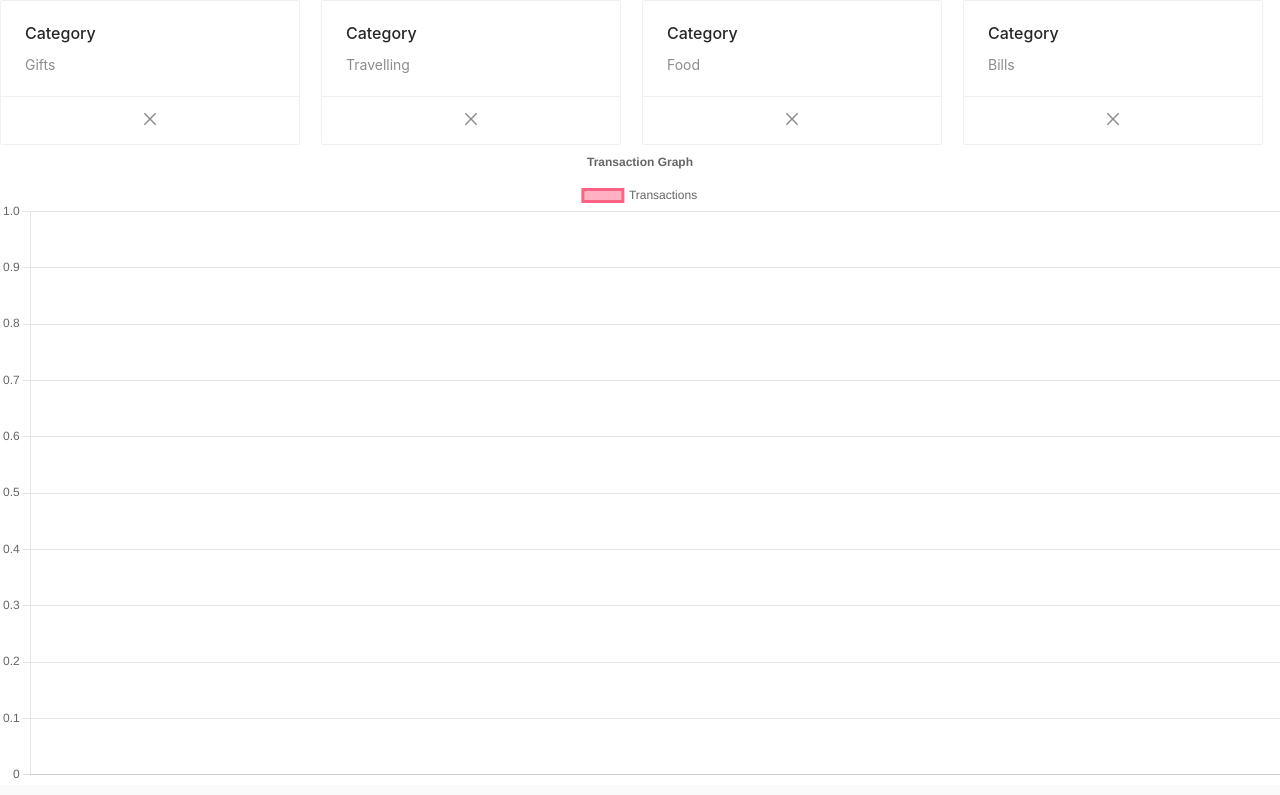
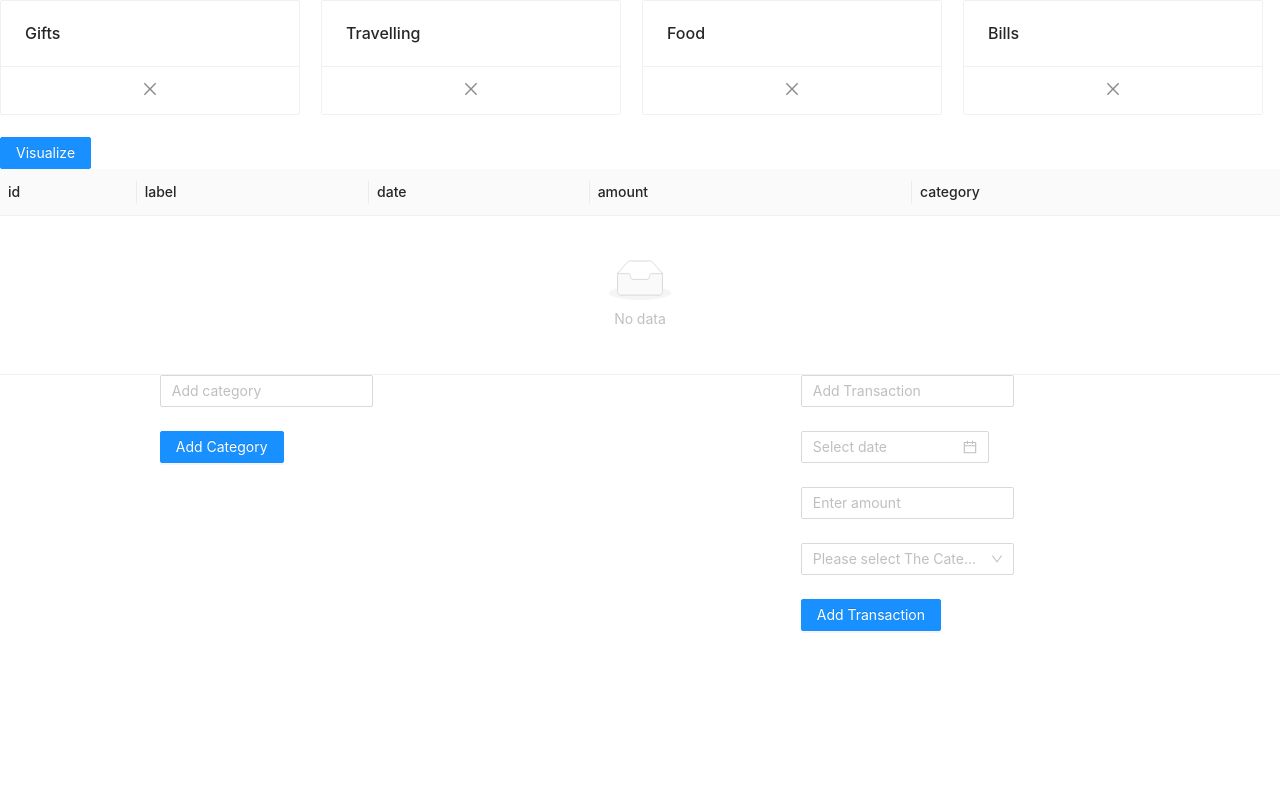
Before and after one commit to datasapiens/expense-app, a React (Create React App) app: page / in a window 1280 px wide. Shown: the top 795 px of the page. Built offline with nearby package versions, Linux system fonts and the light colour scheme.

Commit message:
- remove categories

```diff
--- a/package.json
+++ b/package.json
@@ -19,6 +19,7 @@
     "react-chartjs-2": "^4.0.0",
     "react-dom": "^17.0.2",
     "react-redux": "^7.2.6",
+    "react-router-dom": "^6.1.1",
     "react-scripts": "5.0.0",
     "typescript": "^4.5.4",
     "web-vitals": "^2.1.2"
--- a/src/App.tsx
+++ b/src/App.tsx
@@ -5,8 +5,16 @@ import { Input, Form, Button, DatePicker, Select, Row, Col } from 'antd';
 import TransactionsTable from './table';
 import { addCategory } from './categoryslice';
 import { addTransaction } from './transactionslice';
-import { TransactionsChart } from './chart';
 import CategoryCard from './card';
+import {
+  BrowserRouter as Router,
+  Route,
+  Link,
+  Routes,
+  BrowserRouter,
+  NavLink
+} from "react-router-dom";
+import Visualize from './visualize';
 const { Option } = Select;
 
 
@@ -42,29 +50,32 @@ const App: React.FC = () => {
   }
 
   return (
+    <BrowserRouter>
       <div className="App">
         <header className="App-header">
           <Row gutter={4}>
             {categories.map((item: any, index: number) =>
-
-            //  <p>{item.label}</p>
-
               <Col className="gutter-row" span={6}>
                 <CategoryCard category={item} />
+                <br />
               </Col>
-
             )}
           </Row>
         </header>
-
         <div>
-        <TransactionsChart />
-      </div>
-      <div>
+          <NavLink
+            end
+            to='/visualize'
+          >
+            <Button type="primary" htmlType="submit">
+              Visualize
+            </Button>
+          </NavLink>
           <TransactionsTable transactions={transactions} />
         </div>
 
-      <div>
+        <Row gutter={2}>
+          <Col className="gutter-row" span={12}>
             {/* Category Form */}
             <Form
               name='categories'
@@ -88,6 +99,8 @@ const App: React.FC = () => {
               </Form.Item>
             </Form>
 
+          </Col>
+          <Col className="gutter-row" span={12}>
             {/* Transaction Form */}
             <Form
               name='transaction'
@@ -135,8 +148,10 @@ const App: React.FC = () => {
                 </Button>
               </Form.Item>
             </Form>
+          </Col>
+        </Row>
       </div>
-    </div>
+    </BrowserRouter>
   );
 }
 
--- a/src/card.tsx
+++ b/src/card.tsx
@@ -1,18 +1,27 @@
 import { Card } from "antd";
 import { CloseOutlined } from '@ant-design/icons';
+import { useDispatch } from "react-redux";
+import { removeCategory } from "./categoryslice";
+
 const { Meta } = Card;
 
 const CategoryCard: React.FC<any> = (props): JSX.Element => {
+  const dispatch = useDispatch();
+
+
+  function deleteTransaction(category: any): void {
+    dispatch(removeCategory(category.id));
+  }
+
   return (
     <Card
       style={{ width: 300 }}
       actions={[
-        <CloseOutlined key='delete' />
+        <CloseOutlined key='delete' twoToneColor="#eb2f96" onClick={() => deleteTransaction(props.category)} />
       ]}
     >
       <Meta
-        title="Category"
-        description={props.category.label}
+        title={props.category.label}
       />
     </Card>
   );
--- a/src/categoryslice.ts
+++ b/src/categoryslice.ts
@@ -34,7 +34,7 @@ export const categorySlice = createSlice({
   name: "category",
   initialState,
   reducers: {
-    addCategory: (state, action: PayloadAction<string>)=>{
+    addCategory: (state, action: PayloadAction<string>) => {
       state.category = [
         ...state.category,
         {
@@ -42,10 +42,14 @@ export const categorySlice = createSlice({
           label: action.payload,
         }
       ]
+    },
+
+    removeCategory: (state, action: PayloadAction<number>) => {
+      state.category = state.category.filter(({ id }) => id !== action.payload);
     }
   }
 });
 
-export const {addCategory} = categorySlice.actions;
+export const { addCategory, removeCategory} = categorySlice.actions;
 
 export default categorySlice.reducer
--- a/src/chart.tsx
+++ b/src/chart.tsx
@@ -1,4 +1,3 @@
-import React from 'react';
 import {
   Chart as ChartJS,
   CategoryScale,
--- a/src/localState.ts
+++ b/src/localState.ts
@@ -14,6 +14,6 @@ export async function saveState(state: any) {
     const serializedState = JSON.stringify(state);
     localStorage.setItem(KEY, serializedState);
   } catch (e) {
-    // Ignore
+    console.log(e);
   }
 }
--- /dev/null
+++ b/src/visualize.tsx
@@ -0,0 +1,10 @@
+import { Router, Routes } from "react-router-dom";
+import { TransactionsChart } from "./chart";
+
+const Visualize: React.FC<any> = (props): JSX.Element => {
+  return (
+    <TransactionsChart />
+  );
+}
+
+export default Visualize
```
Also changed, not shown: 1 other file (tests, documents, lock files or other folders). Lines whose indentation alone changed are shown as unchanged.
